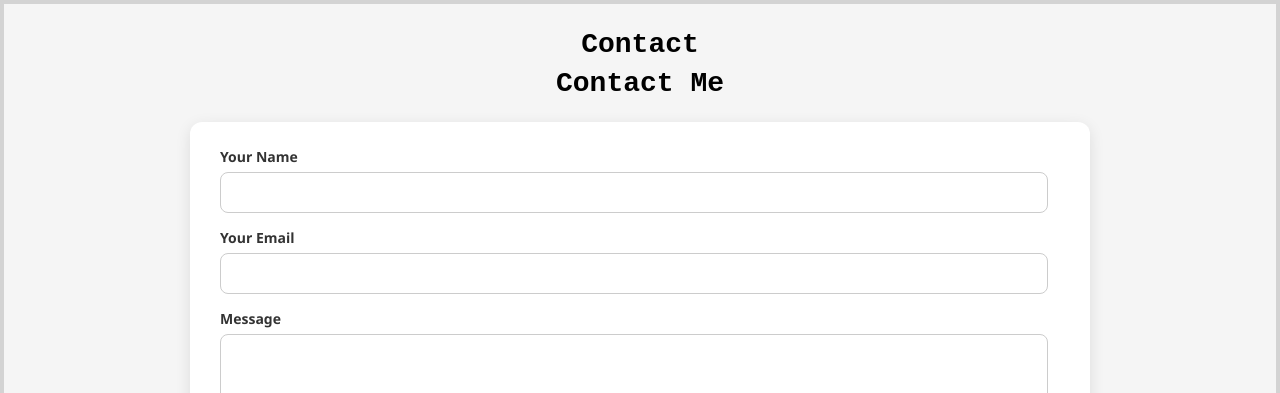
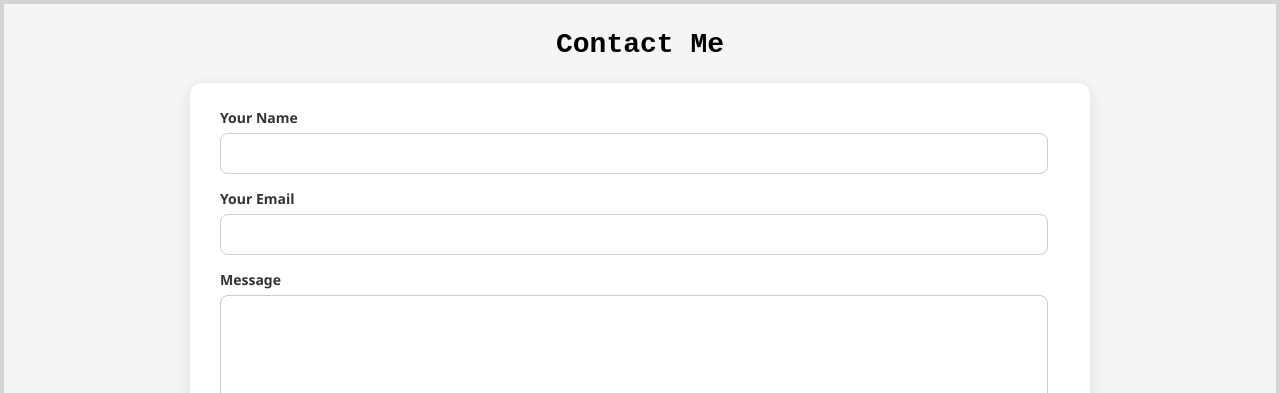
Before and after one commit to npador07/nicol-portfolio, a plain HTML site: page index.html in a window 1280 px wide. Shown: the part 707-1100 px from the top of the page. Drawn offline with Linux system fonts and the light colour scheme.

Commit message:
ok form
form

```diff
--- a/index.html
+++ b/index.html
@@ -113,7 +113,6 @@
             </div>
         </section>
         <section id="contact" class="contact">
-              <h1>Contact</h1>
             <h1>Contact Me</h1>
               <form id="contactForm "action="mailto:npador07@gmail.com" method="post" enctype="text/plain">
     <label for="name">Your Name</label>
```
